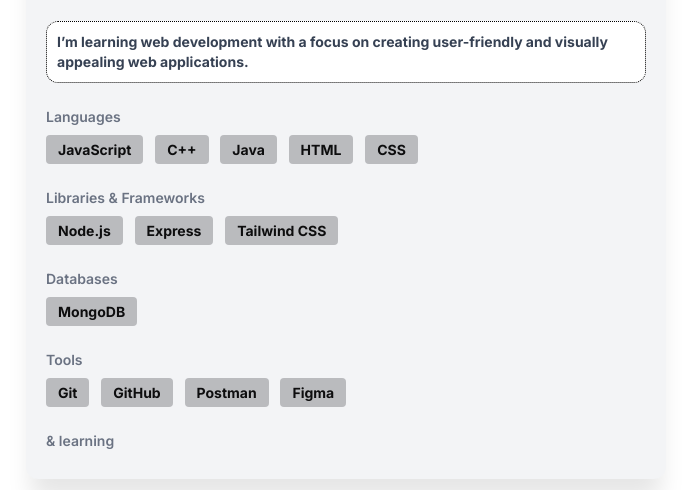
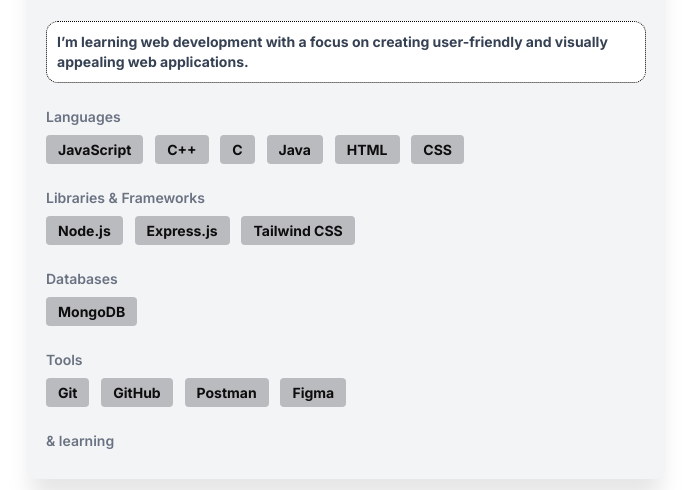
Before and after one commit to codewithsathwik/my-blog-portfolio, a website: page index.html in a window 1280 px wide. Shown: the part 237-727 px from the top of the page, without its empty margins (294-985 px from the left). Drawn offline with Linux system fonts and the light colour scheme.

Commit message:
added new tags and changes

```diff
--- a/index.html
+++ b/index.html
@@ -93,7 +93,7 @@
                     <span class="skill-tag">JavaScript</span>
                     <!-- <span class="skill-tag">TypeScript</span> -->
                     <span class="skill-tag">C++</span>
-                    <!-- <span class="skill-tag">C</span> -->
+                    <span class="skill-tag">C</span>
                     <span class="skill-tag">Java</span>
                     <span class="skill-tag">HTML</span>
                     <span class="skill-tag">CSS</span>
@@ -106,7 +106,7 @@
                     <!-- <span class="skill-tag">React</span> -->
                     <!-- <span class="skill-tag">Next.js</span> -->
                     <span class="skill-tag">Node.js</span>
-                    <span class="skill-tag">Express</span>
+                    <span class="skill-tag">Express.js</span>
                     <!-- <span class="skill-tag">Astro</span> -->
                     <!-- <span class="skill-tag">Hono.js</span> -->
                     <span class="skill-tag">Tailwind CSS</span>
```
